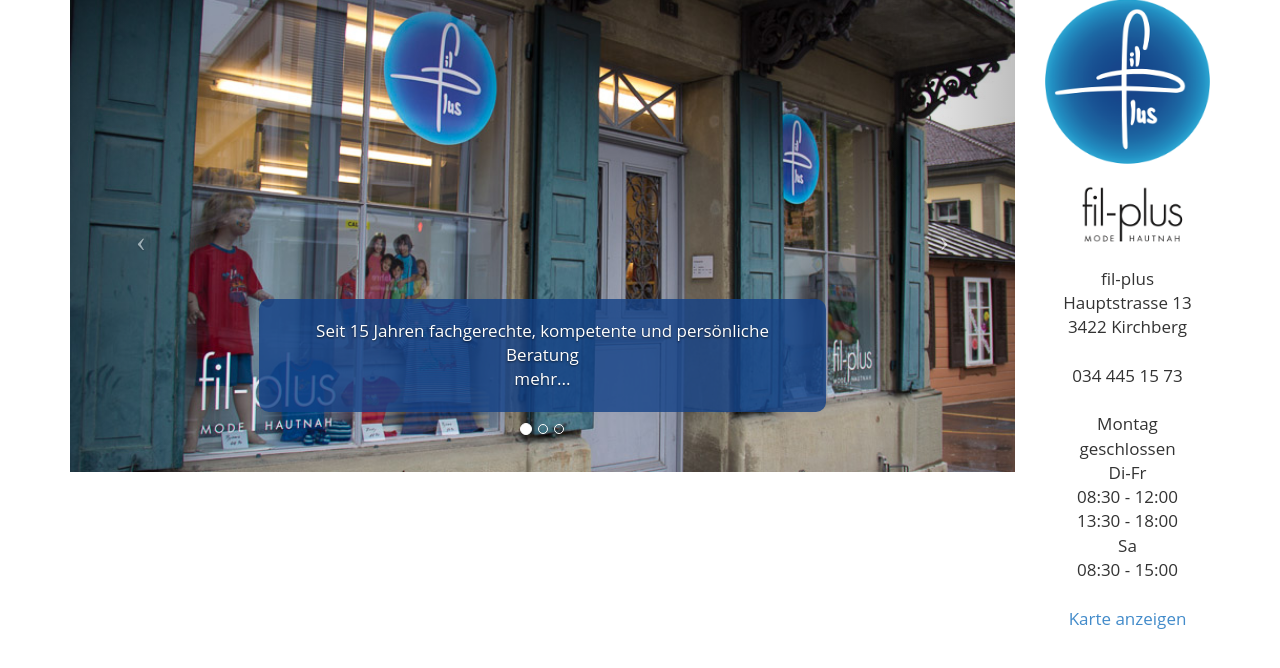
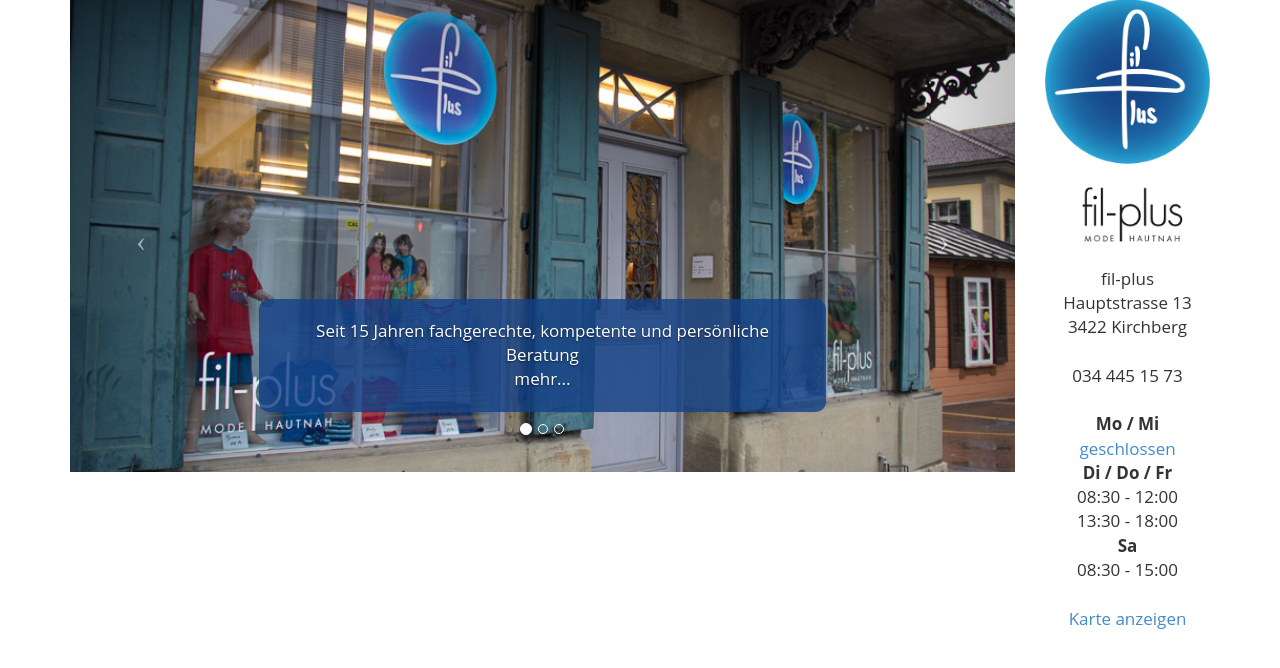
Before and after one commit to begert/fil-plus-website, a PHP site: page /index.php in a window 1280 px wide. Shown: the part 73-741 px from the top of the page. Run offline with PHP 8.4, Linux system fonts and the light colour scheme.

Commit message:
Oeffnungszeiten

```diff
--- a/src/footer.inc.php
+++ b/src/footer.inc.php
@@ -10,12 +10,12 @@
 	  <br>
           034 445 15 73<br>
 	  <br>
-          Montag<br>
-          geschlossen<br>
-          Di-Fr<br>
+          <strong>Mo / Mi</strong><br>
+          <span class="text-primary">geschlossen</span><br>
+          <strong>Di / Do / Fr</strong><br>
           08:30 - 12:00<br>
           13:30 - 18:00<br>
-          Sa<br>
+          <strong>Sa</strong><br>
           08:30 - 15:00<br>
           <br>
 	  <a href="https://maps.google.ch/maps?q=Hauptstrasse+13,+Kirchberg&hl=de&sll=47.011125,7.485515&sspn=0.047697,0.105915&hnear=Hauptstrasse+13,+3422+Kirchberg,+Bern&t=m&z=16" target="_blank">Karte anzeigen</a><br>
```
